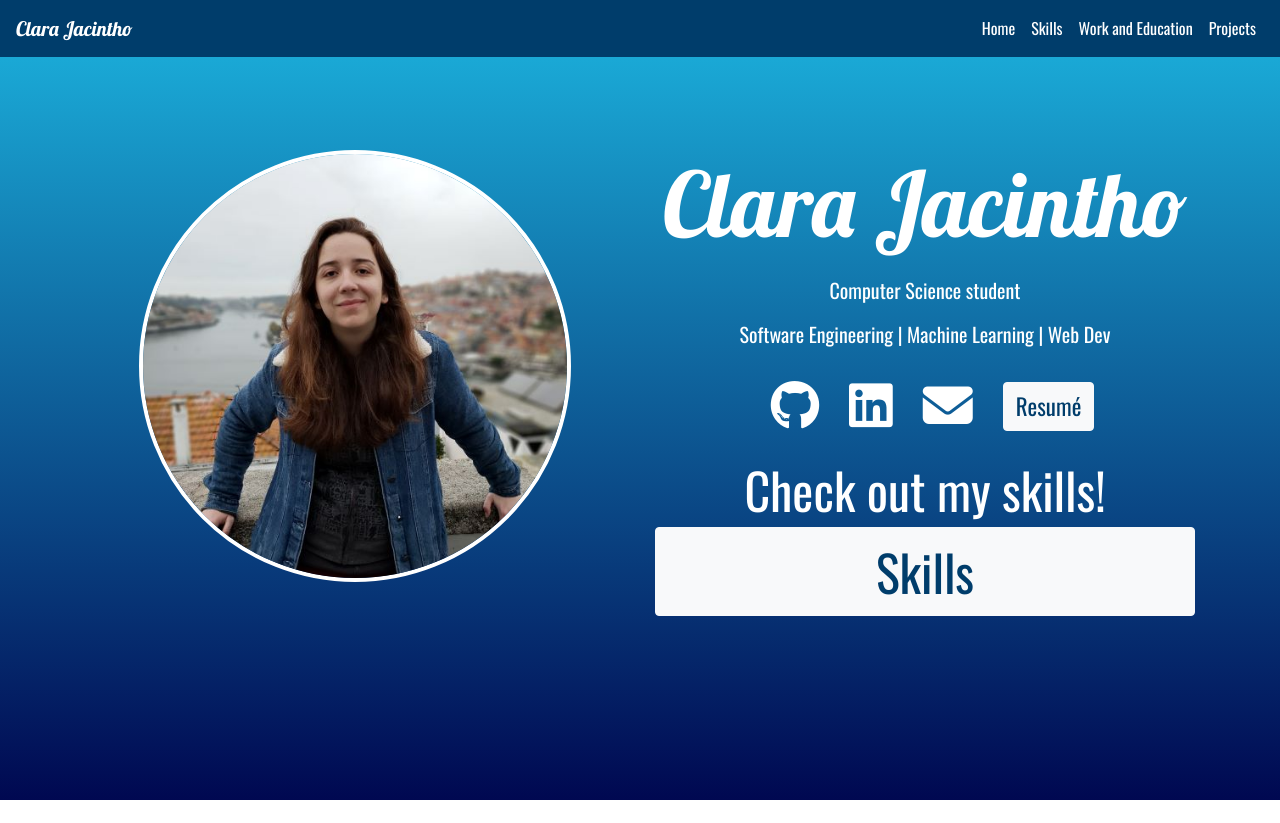
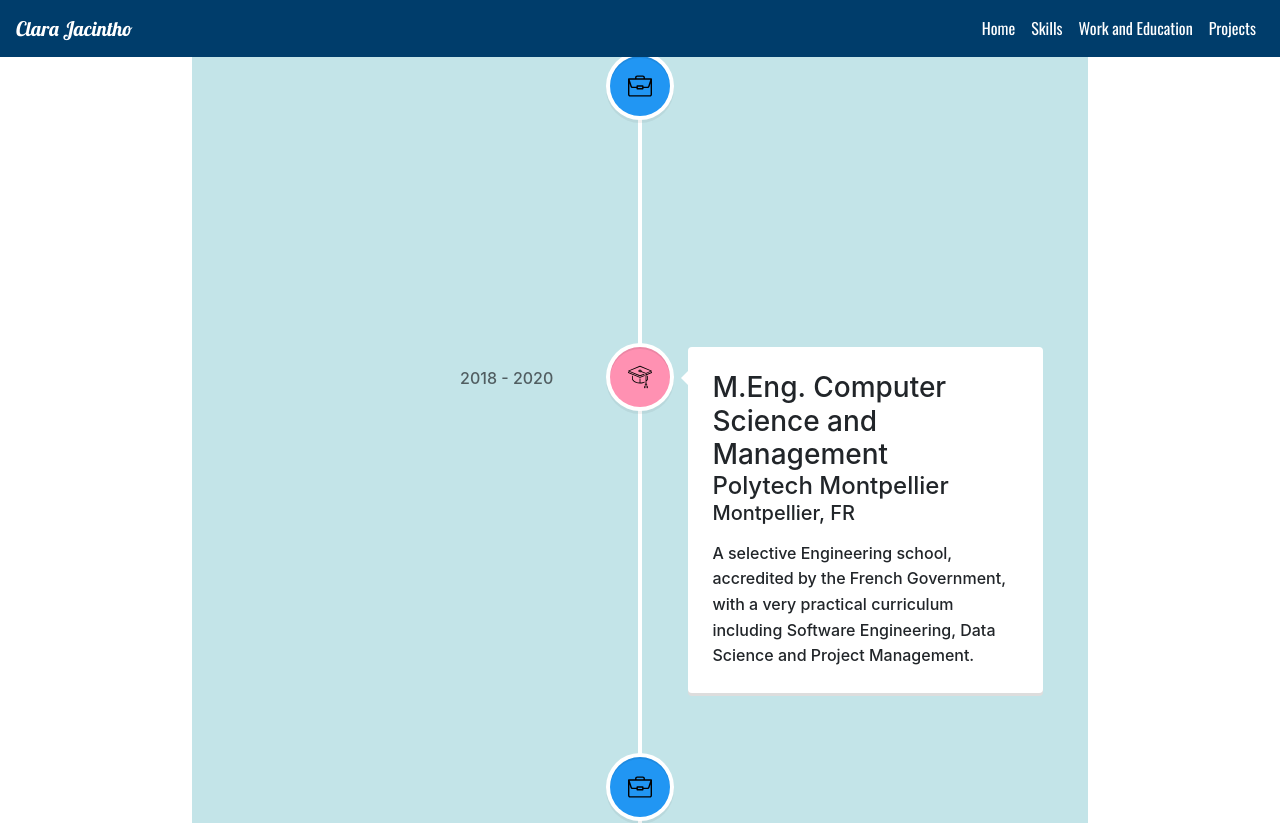
Before and after one commit to ClaraJacintho/portfolio, a React (Create React App) app: page /#/education in a window 1280 px wide. Before the commit this address led to /#/skills. Shown: the top 823 px of the page. Before the commit the page ends 800 px from the top, so only its background shows below. Built offline with nearby package versions, Linux system fonts and the light colour scheme.

Commit message:
added hashrouter, started desing revamp

```diff
--- a/src/App.css
+++ b/src/App.css
@@ -11,13 +11,11 @@
  }
 
  .top{
-  margin-top: 55px;
   margin:0;
   height: 100%;
   min-height: 100vh;
 }
 .page{
-  margin-top: 45px;
   background: white;
   min-height: 85vh;
 }
@@ -38,7 +36,6 @@
 
 @media screen and (min-width: 1000px) and (min-height: 500px) {
   .page{
-      margin-top: 55px;
       width: 70vw;
       margin-left: auto;
       margin-right: auto;
--- a/src/App.js
+++ b/src/App.js
@@ -1,6 +1,6 @@
 import React, {Component} from 'react';
 import "./App.css"
-import {BrowserRouter as Router, Route, Switch} from 'react-router-dom'
+import {HashRouter, Route, Switch} from 'react-router-dom'
 import { NavigationBar } from './components/NavigationBar'
 import Home from './pages/Home'
 import Skills from './pages/Skills'
@@ -10,7 +10,7 @@ import Project from './pages/Project'
 function App() {
   return (
     <>
-      <Router>
+      <HashRouter>
         <NavigationBar/>
         <Switch>
           <Route path="/" exact component={Home}/>
@@ -18,7 +18,7 @@ function App() {
           <Route path="/education" component={Education}/>
           <Route path="/projects" component={Project}/>
         </Switch>
-      </Router>
+      </HashRouter>
     </>
   );
 }
--- a/src/pages/Education.css
+++ b/src/pages/Education.css
@@ -1,5 +1,5 @@
 /*The timeline wasnt working properly for some reason so I hacked a fix*/
-@media screen and (min-width: 1000px){
+@media screen and (min-width: 1000px) and (min-height: 500px){
     .left .vertical-timeline-element-date{
         margin-left: 50px;
     }
--- a/src/pages/Education.js
+++ b/src/pages/Education.js
@@ -8,7 +8,7 @@ import "./Education.css"
 
 
 export const Education = () => (
-    <div className="background top">
+    <div className="dark">
         <div> ⠀ </div>
         <div className="page" style={{background: "#C3E4E8"}}>
         <VerticalTimeline>
--- a/src/pages/Home.js
+++ b/src/pages/Home.js
@@ -29,9 +29,8 @@ class Home extends React.Component {
                                         <a className="hov wordButton"  href={CV} style={{fontSize: 23}} download>Resumé</a>
                                     </Button>
                                 </div>
-                                <h1 className="call">Check out my skills!</h1>
                                 <Link to="/skills" className="hov">
-                                    <Button className="wordButton hov" style={{fontSize: 50}} variant="light" block>Skills</Button>
+                                    <Button className="wordButton hov" style={{fontSize: 50}} variant="light" block>Check out my skills!</Button>
                                 </Link>
 
                             </div>
--- a/src/pages/Project.js
+++ b/src/pages/Project.js
@@ -42,7 +42,7 @@ class Project extends Component {
 
     render() {
         return (
-            <div className="background top">
+            <div className="top" style={{background: "#e1e1e1"}}>
                 <div> ⠀ </div>
                 <div className="page">
                     <Container>
--- a/src/pages/Skills.js
+++ b/src/pages/Skills.js
@@ -29,9 +29,9 @@ class Skills extends Component {
 
 
         return (
-            <div className="background top">
+            <div>
                 <div> ⠀ </div>
-                <div className="page">
+                <div>
                 <Container>
                     <h1 className="pageTitle">Skills</h1>
                     <Row>
@@ -41,7 +41,7 @@ class Skills extends Component {
                                 concepts in many different projects. I was also able to develop this set of skills in my previous internship at SAP,
                                 by building and maintaining HR software.</p>
                             <p> I am most familiar with Java, with C++ a near second, having worked with these languages for many projects in school,
-                                where I also used design patternsl. Also, since my current degree is in Computer Science and Management I have had the
+                                where I also used design patterns. Also, since my current degree is in Computer Science and Management I have had the
                                 opportunity to study and to put in practice many of the facets of Project Management.
                             </p>
                         </Col>
```
Also changed, not shown: 1 other file (tests, documents, lock files or other folders).
